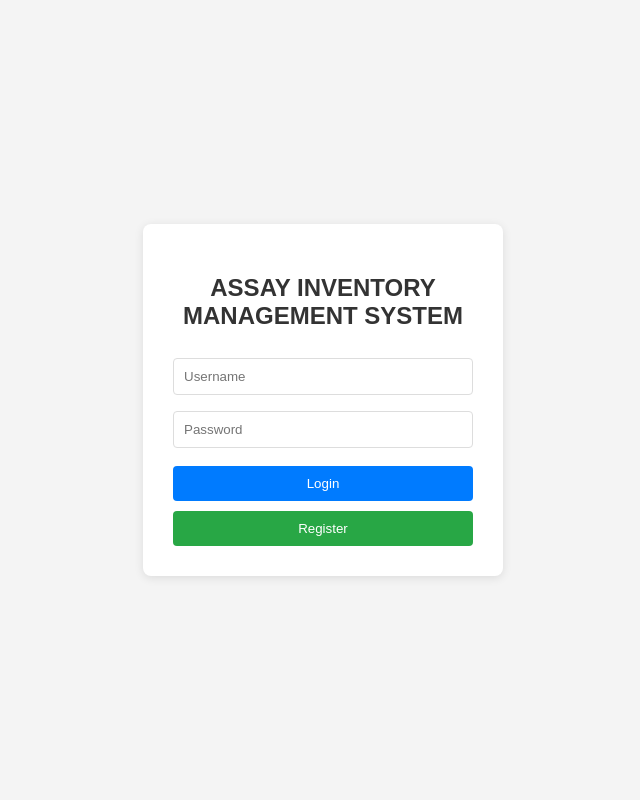
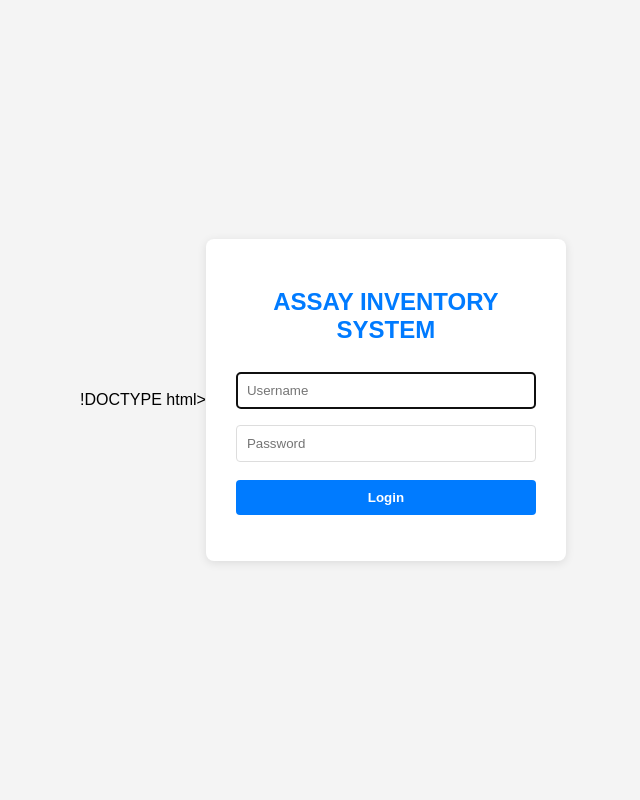
Before and after one commit to samuelcaligner/assay-inventory-management-system, a Flask app: page / in a window 1280 px wide. Shown: the whole page, without its empty margins (317-957 px from the left). Run offline with Flask 3, Linux system fonts and the light colour scheme.

Commit message:
Update index.html

```diff
--- a/templates/index.html
+++ b/templates/index.html
@@ -1,28 +1,26 @@
-<!DOCTYPE html>
+!DOCTYPE html>
 <html>
 <head>
-<title>ASSAY INVENTORY MANAGEMENT SYSTEM - Login</title>
+<title>ASSAY INVENTORY - Login</title>
 <style>
 body { font-family: Arial; background: #f4f4f4; display: flex; justify-content: center; align-items: center; height: 100vh; margin: 0; }
 .box { background: white; padding: 30px; border-radius: 8px; box-shadow: 0 2px 10px rgba(0,0,0,0.1); width: 300px; }
-h2 { text-align: center; color: #333; }
+h2 { text-align: center; color: #007bff; margin-bottom: 20px; }
 input { width: 100%; padding: 10px; margin: 8px 0; border: 1px solid #ddd; border-radius: 4px; box-sizing: border-box; }
-.btn { width: 100%; padding: 10px; background: #007bff; color: white; border: none; border-radius: 4px; cursor: pointer; margin-top: 10px; }
+.btn { width: 100%; padding: 10px; background: #007bff; color: white; border: none; border-radius: 4px; cursor: pointer; margin-top: 10px; font-weight: bold; }
 .btn:hover { background: #0056b3; }
-.btn-green { background: #28a745; }
 .error { color: red; text-align: center; margin-bottom: 10px; padding: 8px; background: #f8d7da; border-radius: 4px; }
 </style>
 </head>
 <body>
 <div class="box">
-  <h2>ASSAY INVENTORY MANAGEMENT SYSTEM</h2>
-  {% if error %}<div class="error">{{ error }}</div>{% endif %}
-  <form method="POST">
-    <input type="text" name="username" placeholder="Username" required>
-    <input type="password" name="password" placeholder="Password" required>
-    <button type="submit" name="action" value="login" class="btn">Login</button>
-    <button type="submit" name="action" value="register" class="btn btn-green">Register</button>
-  </form>
+<h2>ASSAY INVENTORY SYSTEM</h2>
+{% if error %}<div class="error">{{ error }}</div>{% endif %}
+<form method="POST">
+<input type="text" name="username" placeholder="Username" required autofocus>
+<input type="password" name="password" placeholder="Password" required>
+<button type="submit" class="btn">Login</button>
+</form>
 </div>
 </body>
 </html>
```
